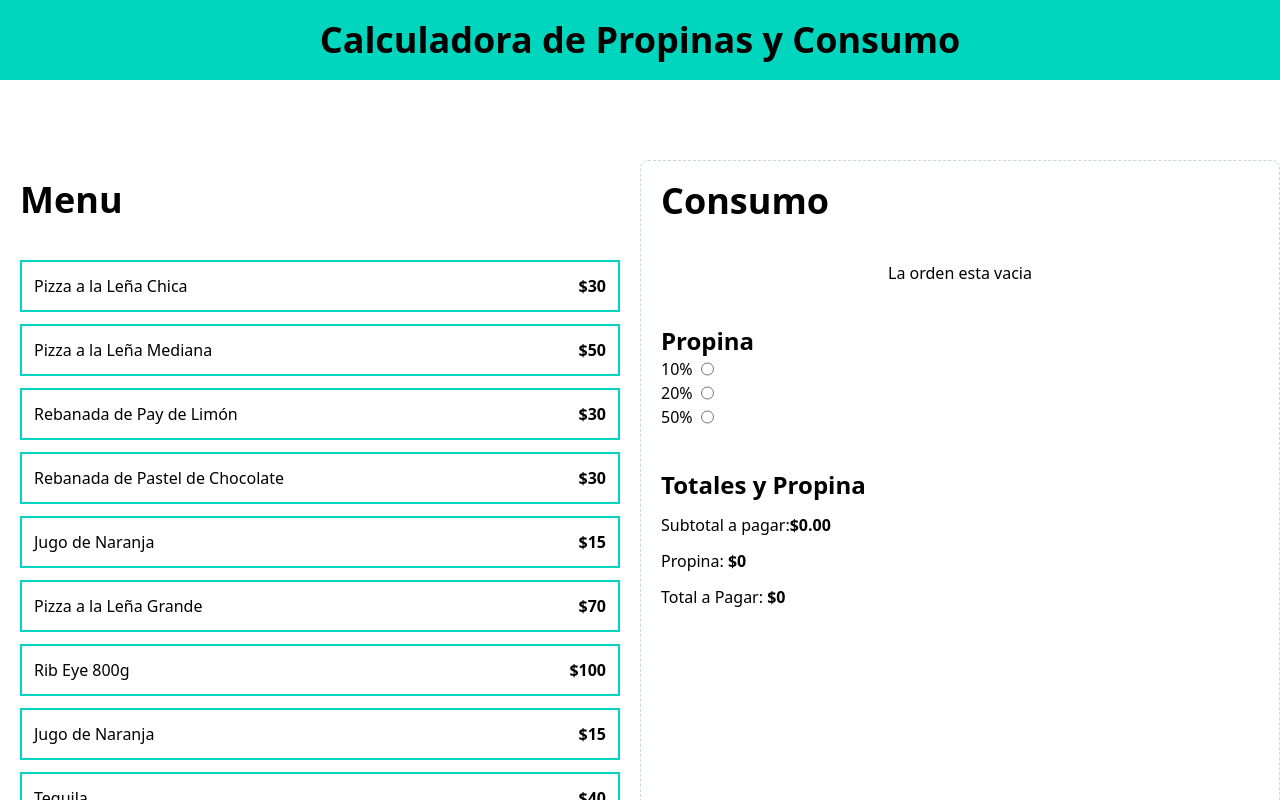
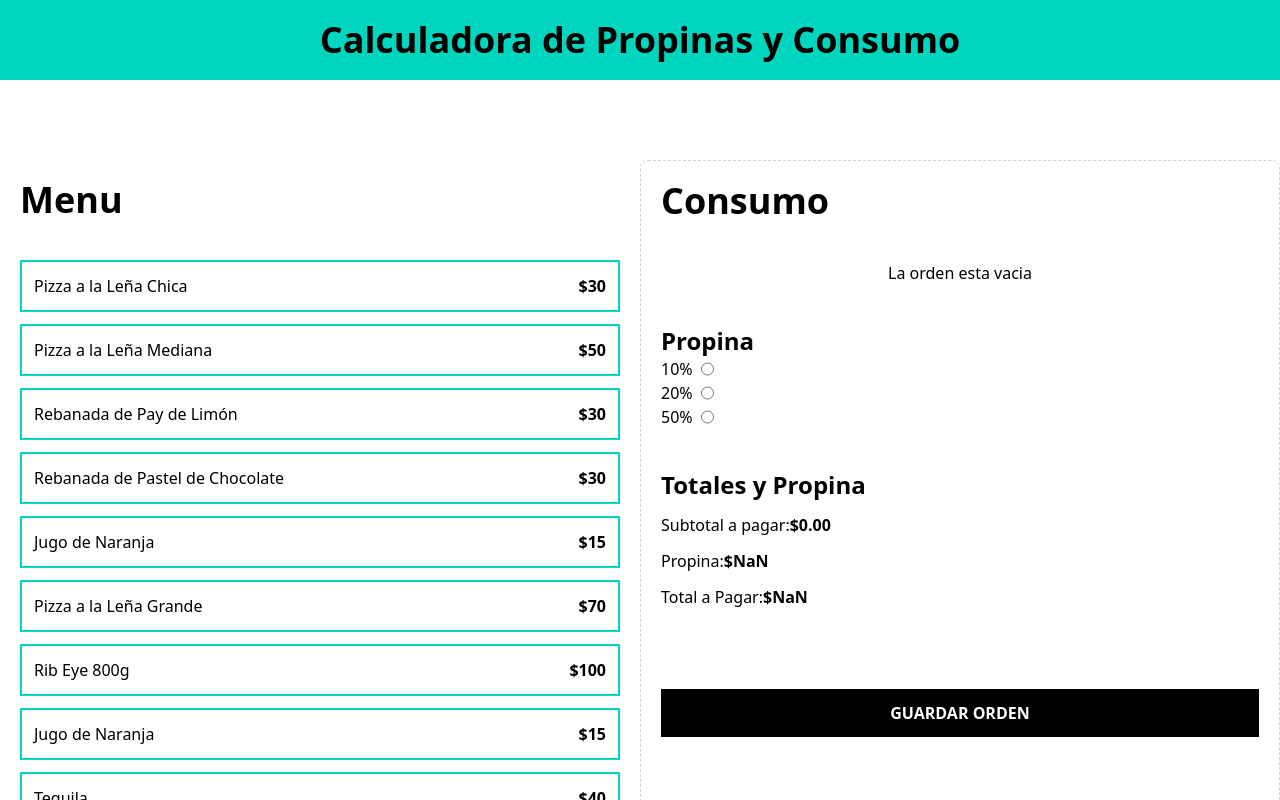
Before and after one commit to ReploidGI0/calc_propinas, a React (Vite) app: page / in a window 1280 px wide. Shown: the top 800 px of the page. Built offline with nearby package versions, Linux system fonts and the light colour scheme.

Commit message:
Agregado componente donde se concentraran todos los totales utilizando useMemo

```diff
--- a/src/components/OrderTotals.tsx
+++ b/src/components/OrderTotals.tsx
@@ -3,12 +3,16 @@ import { OrderItem } from "../types"
 import { formatCurrency } from "../helpers"
 
 type OrderTotalProps ={
-    order: OrderItem[]
+    order: OrderItem[],
+    tip : number,
+    placeOrder: () => void
 }
 
-export default function OrderTotals({order} : OrderTotalProps) {
+export default function OrderTotals({order, tip, placeOrder} : OrderTotalProps) {
 
     const subtotalAmount = useMemo(() => order.reduce((total, item) => total + (item.quantity * item.price), 0) , [order])
+    const tipAmount = useMemo(() => subtotalAmount * tip, [tip, order]) //Se ejecutara esto solo cuando tip u order cambien
+    const totalAmount = useMemo(() => subtotalAmount + tipAmount, [tip, order])
 
   return (
     <>
@@ -19,16 +23,21 @@ export default function OrderTotals({order} : OrderTotalProps) {
             </p>
 
             <p>Propina:
-                <span className="font-bold"> $0</span>
+                <span className="font-bold">{formatCurrency(tipAmount)}</span>
             </p>
 
             <p>Total a Pagar:
-                <span className="font-bold"> $0</span>
+                <span className="font-bold">{formatCurrency(totalAmount)}</span>
             </p>
         </div>
 
-        <button>
-
+        <button
+            className="w-full bg-black p-3 uppercase text-white font-bold mt-10
+            disabled:opacity-50"
+            disabled={totalAmount === 0}
+            onClick={placeOrder}
+        >
+            Guardar Orden
         </button>
     </>
   )
```
